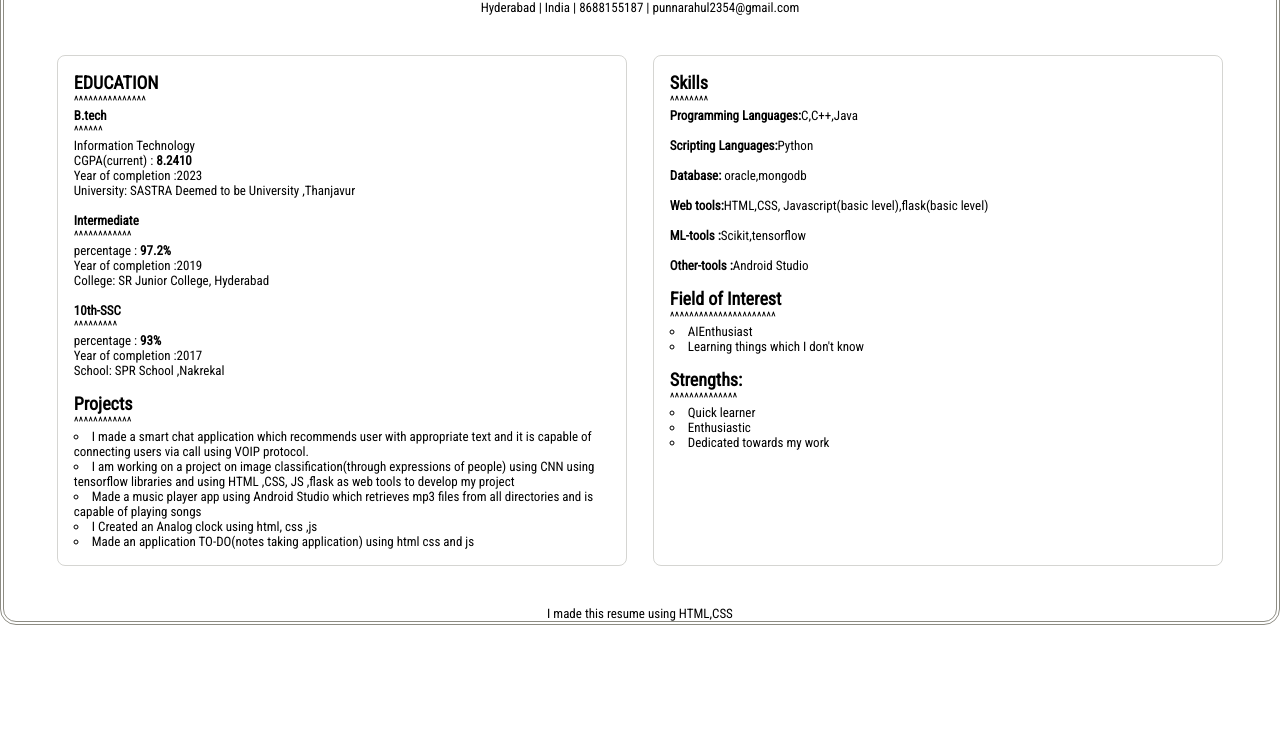
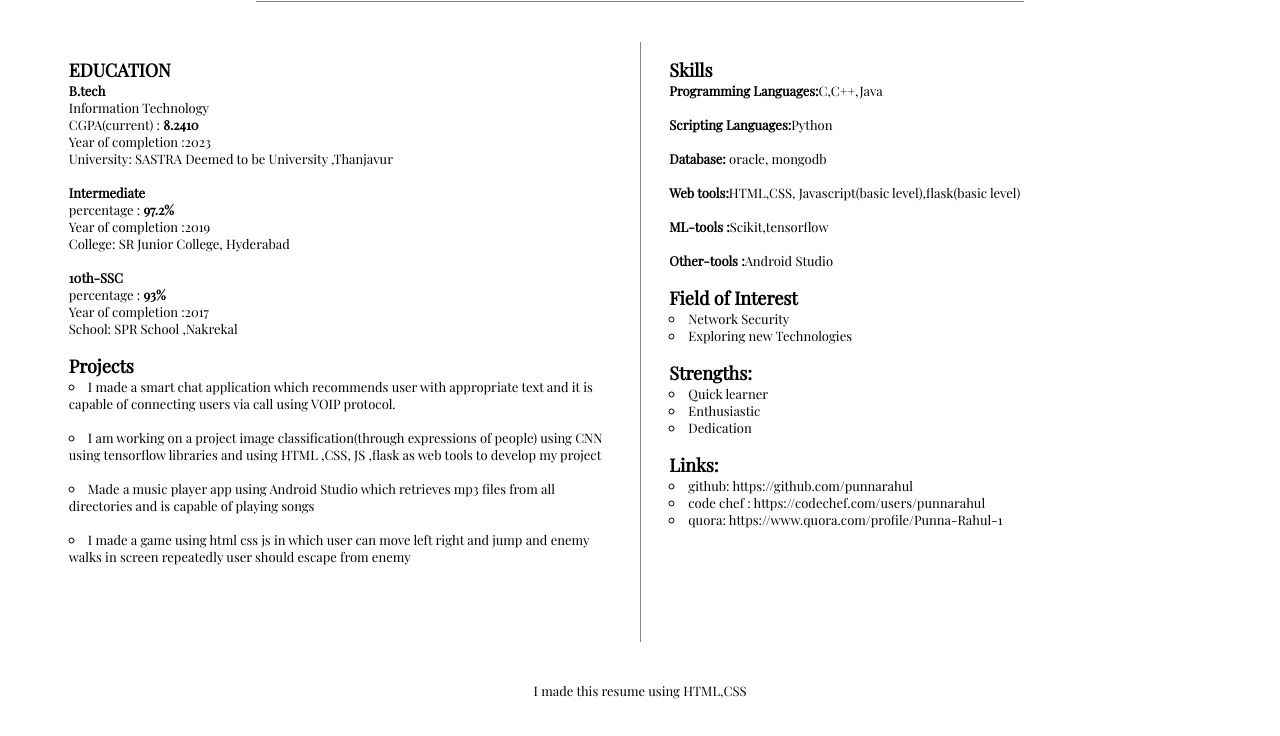
Before and after one commit to punnarahul/resume, a plain HTML site: page index.html in a window 1280 px wide. Shown: the part 64-800 px from the top of the page. Drawn offline with nearby package versions, Linux system fonts and the light colour scheme.

Commit message:
Add files via upload

```diff
--- a/index.html
+++ b/index.html
@@ -2,59 +2,64 @@
 <html lang="en">
 
 <head>
-    <meta charset="UTF-8">
-    <meta http-equiv="X-UA-Compatible" content="IE=edge">
-    <meta name="viewport" content="width=device-width, initial-scale=1.0">
+    <meta charset="UTF-8" />
+    <meta http-equiv="X-UA-Compatible" content="IE=edge" />
+    <meta name="viewport" content="width=device-width, initial-scale=1.0" />
     <title>RESUME-1</title>
-    <link rel="stylesheet" href="style.css">
-    <link rel="icon" type="image/x-icon" href="favicon.ico">
+    <link rel="stylesheet" href="style.css" />
+    <link rel="icon" type="image/x-icon" href="favicon.ico" />
 </head>
 
 <body>
     <header>
         <h1>PUNNA RAHUL</h1>
     </header>
+
+    <div class="line"></div>
     <div class="details">
-        Hyderabad | India | 8688155187 | punnarahul2354@gmail.com
+        <!-- Hyderabad | India | 8688155187 | punnarahul2354@gmail.com -->
+        <!-- <br> -->
     </div>
+    <div class="line"></div>
     <main>
-
         <div class="b1">
-            <section>
-
-            </section>
+            <section></section>
             <article>
-
-
                 <div class="b12">
                     <div class="education u"><b>EDUCATION</b></div>
-                    <div>^^^^^^^^^^^^^^^</div>
-                    <div class="b121"><b>B.tech</b>
-                        <div>^^^^^^</div>
+                    <!-- <div>^^^^^^^^^^^^^^^</div> -->
+                    <div class="b121">
+                        <b>B.tech</b>
+                        <!-- <div>^^^^^^</div> -->
                         <div class="b1211">
-                            <div class='btechdetails'>Information Technology
+                            <div class="btechdetails">
+                                Information Technology
                                 <div>CGPA(current) :<b> 8.2410</b></div>
                                 <div>Year of completion :2023</div>
-                                <div>University: SASTRA Deemed to be University ,Thanjavur</div>
+                                <div>
+                                    University: SASTRA Deemed to be University ,Thanjavur
+                                </div>
                             </div>
                         </div>
                     </div>
-                    <br>
-                    <div class="b122"><b>Intermediate</b>
-                        <div>^^^^^^^^^^^^</div>
+                    <br />
+                    <div class="b122">
+                        <b>Intermediate</b>
+                        <!-- <div>^^^^^^^^^^^^</div> -->
                         <div class="b1221">
-                            <div class='intermediatedetails'>
+                            <div class="intermediatedetails">
                                 <div>percentage :<b> 97.2%</b></div>
                                 <div>Year of completion :2019</div>
                                 <div>College: SR Junior College, Hyderabad</div>
                             </div>
                         </div>
                     </div>
-                    <br>
-                    <div class="b123"><b>10th-SSC</b>
-                        <div>^^^^^^^^^</div>
+                    <br />
+                    <div class="b123">
+                        <b>10th-SSC</b>
+                        <!-- <div>^^^^^^^^^</div> -->
                         <div class="b1231">
-                            <div class='sscdetails'>
+                            <div class="sscdetails">
                                 <div>percentage :<b> 93%</b></div>
                                 <div>Year of completion :2017</div>
                                 <div>School: SPR School ,Nakrekal</div>
@@ -62,89 +67,125 @@
                         </div>
                     </div>
                 </div>
-                <br>
+                <br />
                 <div class="b11">
                     <div class="projects u"><b>Projects</b></div>
-                    <div>^^^^^^^^^^^^</div>
+                    <!-- <div>^^^^^^^^^^^^</div> -->
                     <div>
                         <ul>
+                            <!-- <br> -->
                             <li>
-                                I made a smart chat application which recommends user with appropriate text and it is capable of connecting users via call using VOIP protocol.
+                                I made a smart chat application which recommends user with
+                                appropriate text and it is capable of connecting users via
+                                call using VOIP protocol.
                             </li>
-                            <li>I am working on a project on image classification(through expressions of people) using CNN using tensorflow libraries and using HTML ,CSS, JS ,flask as web tools to develop my project</li>
+                            <br />
+                            <li>
+                                I am working on a project image classification(through
+                                expressions of people) using CNN using tensorflow libraries
+                                and using HTML ,CSS, JS ,flask as web tools to develop my
+                                project
+                            </li>
                             <!-- <li>I made an end to end project on image classification(through expressions of people) using CNN using tensorflow libraries and I used HTML ,CSS, JS ,flask as web tools to develop my project.</li> -->
                             <!--<li>I made an end to end project on image classification(through expressions of people) using CNN which resulted in <b>--%</b> accuracy using tensorflow libraries and I used HTML ,CSS, JS ,flask as web tools to develop my project.</li>-->
                             <!-- <li>I revammped Recommendation System to obtain better results</li> -->
-                            <li>Made a music player app using Android Studio which retrieves mp3 files from all directories and is capable of playing songs</li>
-                            <li>I Created an Analog clock using html, css ,js</li>
-                            <li>Made an application TO-DO(notes taking application) using html css and js</li>
+                            <br />
+                            <li>
+                                Made a music player app using Android Studio which retrieves
+                                mp3 files from all directories and is capable of playing songs
+                            </li>
+                            <!-- <li>I Created an Analog clock using html, css ,js</li> -->
+                            <!-- <li>Made an application TO-DO(notes taking application) using html css and js</li> -->
+                            <br />
+                            <li>
+                                I made a game using html css js in which user can move left
+                                right and jump and enemy walks in screen repeatedly user
+                                should escape from enemy
+                            </li>
                         </ul>
                     </div>
                 </div>
             </article>
         </div>
+        <div class="b3"></div>
         <div class="b2">
-            <section>
-
-            </section>
+            <section></section>
             <article>
                 <div class="b21">
                     <div class="skills u"><b>Skills</b></div>
-                    <div>^^^^^^^^</div>
-                    <div class="languages"><b>Programming Languages:</b>C,C++,Java<br> </div>
-                    <br>
-                    <div class='languages'><b> Scripting Languages:</b>Python<br> </div>
-                    <br>
-                    <div class="db"><b>Database:</b> oracle,<!-- mysql,-->mongodb<br> </div>
-                    <br>
+                    <!-- <div>^^^^^^^^</div> -->
+                    <div class="languages">
+                        <b>Programming Languages:</b>C,C++,Java<br />
+                    </div>
+                    <br />
+                    <div class="languages">
+                        <b> Scripting Languages:</b>Python<br />
+                    </div>
+                    <br />
+                    <div class="db">
+                        <b>Database:</b> oracle,
+                        <!-- mysql,-->mongodb<br />
+                    </div>
+                    <br />
                     <div class="other">
-                        <b>Web tools:</b>HTML,CSS, Javascript(basic level),flask(basic level)<br>
-                        <br>
-                         <b>ML-tools :</b>Scikit,tensorflow<!-- ,tuicreate -->
-                        <br>
-                        <br>
+                        <b>Web tools:</b>HTML,CSS, Javascript(basic level),flask(basic
+                        level)<br />
+                        <br />
+                        <b>ML-tools :</b>Scikit,tensorflow
+                        <!-- ,tuicreate -->
+                        <br />
+                        <br />
                         <b>Other-tools :</b>Android Studio
-                        <br>
-                        <br>
+                        <br />
+                        <br />
                     </div>
                 </div>
-                <div class="b22 u">
-                    <b>Field of Interest</b><br></div>
-                    ^^^^^^^^^^^^^^^^^^^^^^
-                    <div>
+                <div class="b22 u"><b>Field of Interest</b><br /></div>
+                <div>
                     <ul>
-                        <li>AIEnthusiast</li>
-                        <li>Learning things which I don't know</li>
+                        <li>Network Security</li>
+                        <li>Exploring new Technologies</li>
+                        <!-- <li>Lorem ipsum dolor sit amet. </li>
+                        <li>Lorem ipsum dolor sit.</li> -->
                     </ul>
-                    <br>
+                    <br />
                 </div>
-                <div class="b23">
-                    <b class='u'>Strengths:</b>
-                    <br>
-                    ^^^^^^^^^^^^^^
+                <div class="b23 u">
+                    <b>Strengths:</b>
+                </div>
+                <div>
+                    <!-- <br> -->
+                    <!-- ^^^^^^^^^^^^^^ -->
                     <ul>
                         <li>Quick learner</li>
                         <li>Enthusiastic</li>
-                        <li>Dedicated towards my work</li>
+                        <li>Dedication</li>
                     </ul>
                 </div>
-                <br>
-                <div class="b24">
-                    <!-- <b class='u'>links:</b>
-                    <br>
-                    ^^^^^^^^
+                <br />
+                <div class="b24 u"><b>Links:</b></div>
+                <div>
+                    <!-- <br> -->
+                    <!-- ^^^^^^^^ -->
                     <ul>
-                        <li>github: <a href="------"></a></li>
-                        <li>linkedin: <a href="------"></a></li>
-                        <li>quora: <a href="-------"></a></li>
-                    </ul> -->
+                        <li>github: https://github.com/punnarahul</li>
+                        <li>code chef : https://codechef.com/users/punnarahul</li>
+                        <!-- <li>linkedin: </li> -->
+                        <li>quora: https://www.quora.com/profile/Punna-Rahul-1</li>
+                    </ul>
                 </div>
+                <!-- <br>
+                <div class="b25 u"><b>Acheivements:</b></div>
+                <div>
+                    <ul>
+                        <li><b>3</b> Star at codechef</li>
+                        <li>Solved 120+ problems in leetcode (70-easy) (50-medium) (6-hard)</li>
+                    </ul>
+                </div> -->
             </article>
         </div>
     </main>
-    <footer>
-        I made this resume using HTML,CSS
-    </footer>
+    <footer>I made this resume using HTML,CSS</footer>
 </body>
 
 </html>
--- a/style.css
+++ b/style.css
@@ -1,9 +1,10 @@
-@import url('https://fonts.googleapis.com/css2?family=Roboto+Condensed&display=swap');
-
+/* @import url('https://fonts.googleapis.com/css2?family=Roboto+Condensed&display=swap'); */
+@import url('https://fonts.googleapis.com/css2?family=Playfair+Display&display=swap');
+@import url('https://fonts.googleapis.com/css2?family=Roboto:wght@700&display=swap');
 *{
     margin: 0;
     padding: 0;
-    font-family: 'Roboto Condensed', sans-serif;
+    font-family: 'Playfair Display', serif;
 }
 ul{
     list-style:circle inside;
@@ -13,15 +14,25 @@ h1{
     font-weight: 1vh;
 }
 body{
-    border-style:double;
+    /* border-style:double; */
     border-color: rgb(141, 140, 131);
     border-width: 0.5vh;
     border-radius: 2vh;
     font-size:small;
 }
+.line{
+    width: 60vw;
+    border-top: 0.001vh solid rgb(47, 49, 47,0.6);
+    margin-left: 20vw;
+    margin-top: 0.6vh;
+    margin-bottom: 0.6vh;
+}
 .details{
     display: flex;
     justify-content: center;
+    font-size: small;
+    font-family: 'Roboto', sans-serif;
+    margin: 1vh;
 }
 main{
     display: flex;
@@ -33,12 +44,12 @@ header{
     justify-content: center;
     color:black;
     font-size: x-large;
-    margin: 2vh;
+    margin: 1vh;
 }
 
 .b1{
     width:49vw;
-    border:0.24vh solid rgb(141, 140, 131,0.363);
+    /* border:0.24vh solid rgb(141, 140, 131,0.363); */
     margin:0 1vw;
     border-radius: 1vh;
     padding: 2vh;
@@ -46,13 +57,18 @@ header{
 
 .b2{
     width:49vw;
-    border:0.24vh solid rgba(141, 140, 131, 0.363);
+    /* border:0.24vh solid rgba(141, 140, 131, 0.363); */
     margin:0 1vw;
     border-radius: 1vh;
     padding: 2vh;
 }
+.b3{
+    border-left: 0.001vh solid rgb(47, 49, 47,0.6);
+    height: 75vh;
+}
 .u{
     font-size:large;
+    font-family: 'Roboto', sans-serif;
 }
 footer{
     display: flex;
```
